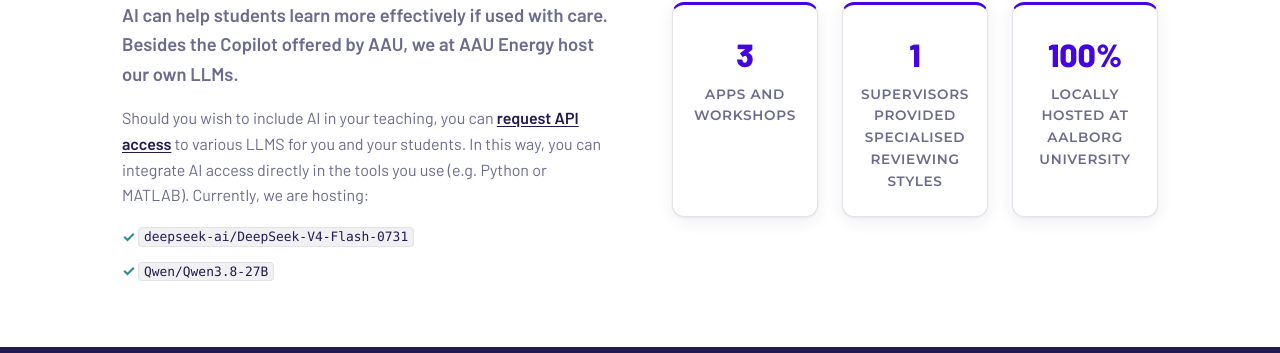
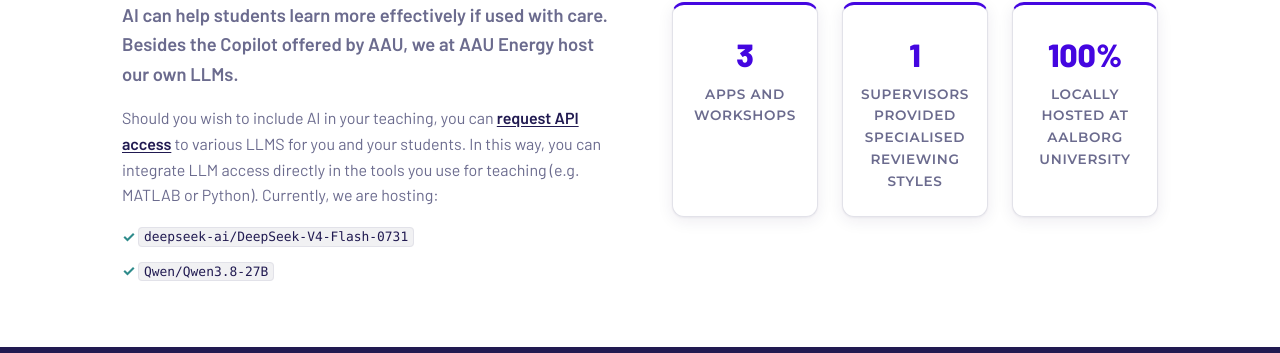
Before and after one commit to aau-ai-in-edu/website, a Jekyll site: the page built from index.html, in a window 1280 px wide and 900 px high, scrolled down 1049 px. Shown: the part 168-521 px from the top of the window. Built offline with Jekyll 4.4.1, drawn with Linux system fonts in a browser that asks for light colours.

Commit message:
Update _config.yml

```diff
--- a/_config.yml
+++ b/_config.yml
@@ -18,7 +18,7 @@
   lead: >
     AI can help students learn more effectively if used with care. Besides the Copilot offered by AAU, we at AAU Energy host our own LLMs.
   body: >
-    Should you wish to include AI in your teaching, you can request API access to various LLMS for you and your students. In this way, you can integrate AI access directly in the tools you use (e.g. Python or MATLAB). Currently, we are hosting:
+    Should you wish to include AI in your teaching, you can request API access to various LLMS for you and your students. In this way, you can integrate LLM access directly in the tools you use for teaching (e.g. MATLAB or Python). Currently, we are hosting:
   benefits:
     - "[`deepseek-ai/DeepSeek-V4-Flash-0731`](https://huggingface.co/deepseek-ai/DeepSeek-V4-Flash-0731)"
     - "[`Qwen/Qwen3.8-27B`](https://huggingface.co/Qwen/Qwen3.8-27B)"
```
